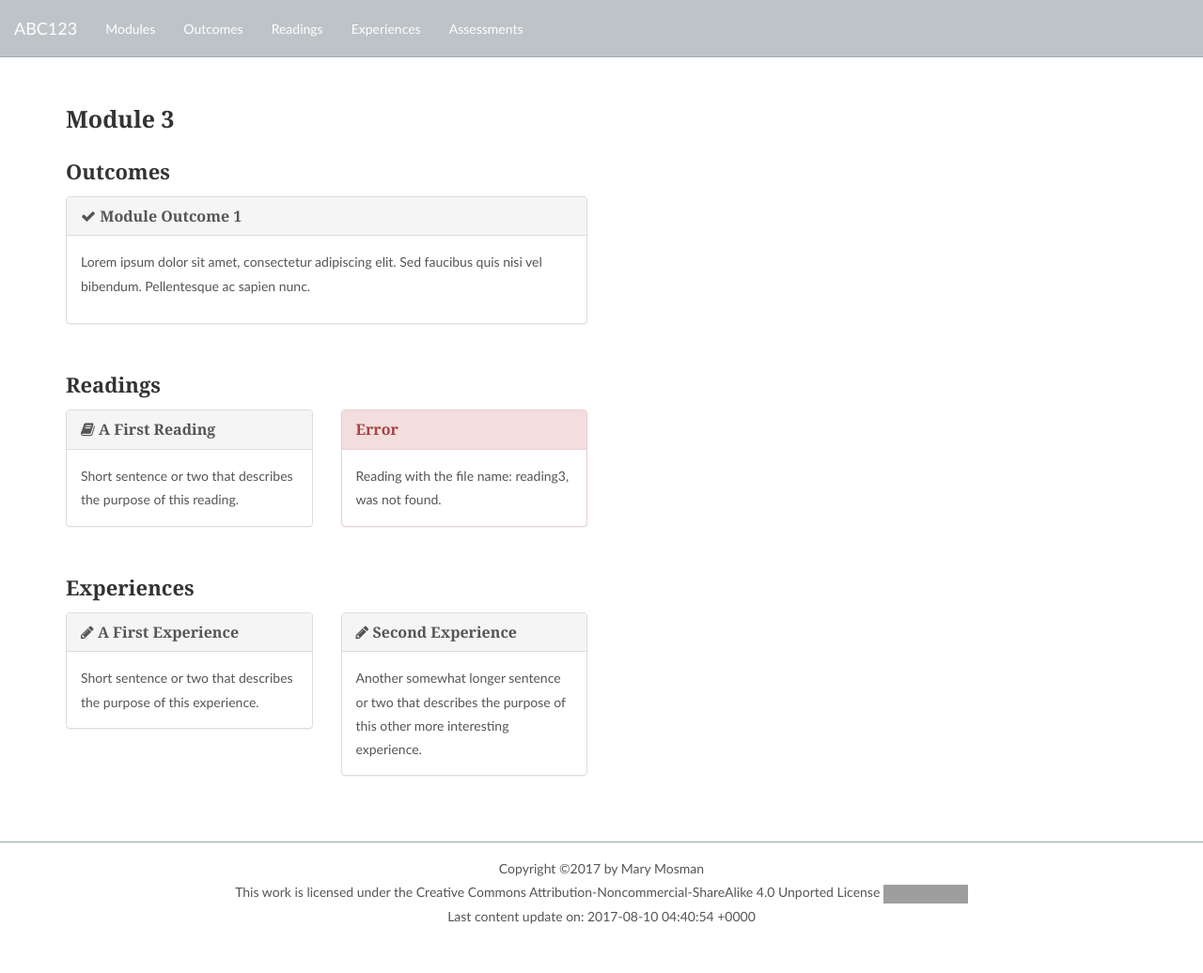
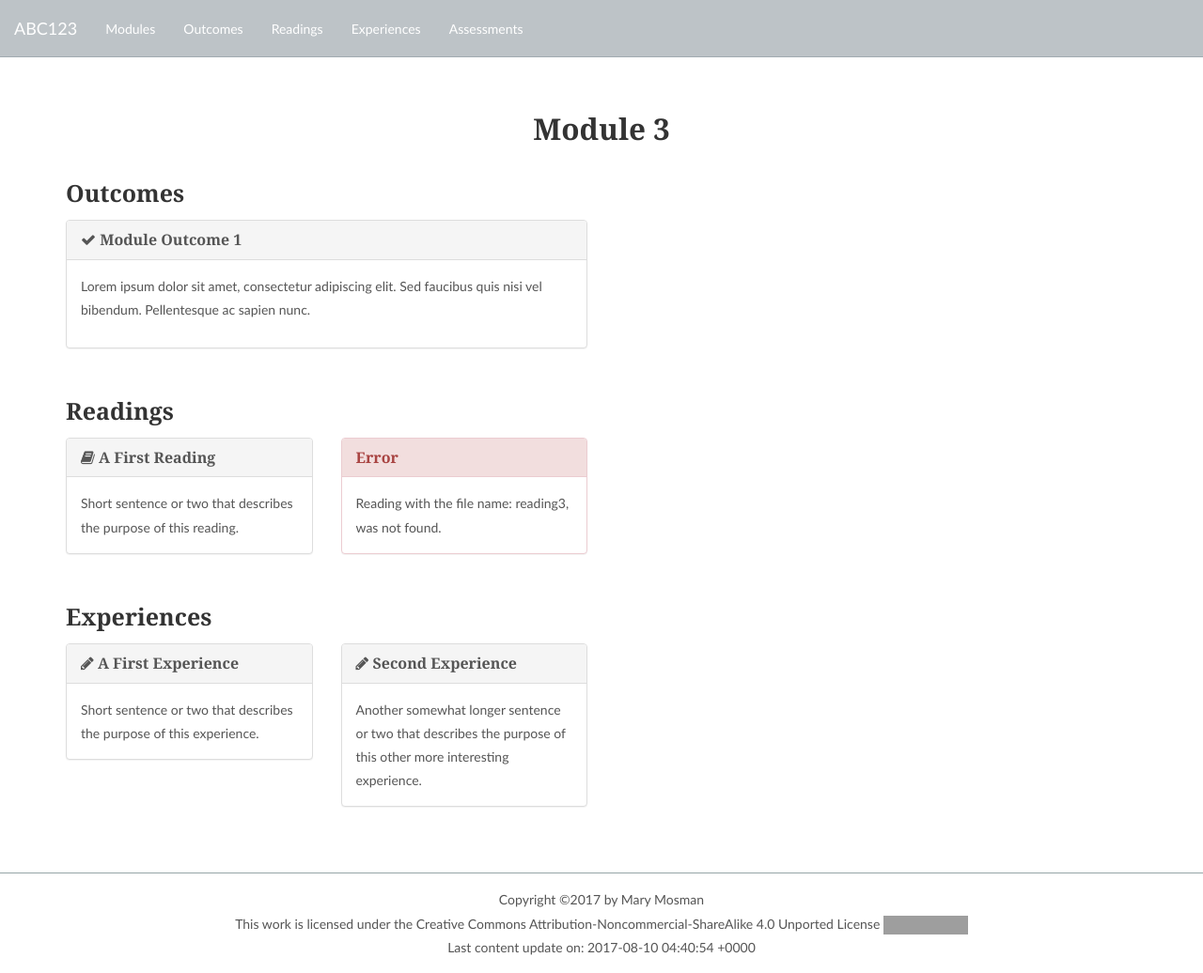
Before and after one commit to mbMosman/course-web-template, a Jekyll site: the page built from _modules/module3.md, in a window 1280 px wide and 1036 px high. Shown: the whole window at 94% size. Built offline with Jekyll 4.4.1, drawn with Linux system fonts in a browser that asks for light colours; grey boxes are pictures that could not be loaded.

Commit message:
adjust module layout

```diff
--- a/_layouts/module.html
+++ b/_layouts/module.html
@@ -2,10 +2,10 @@
 layout: page
 ---
 
-<h2>{{ page.title }}</h2>
+<h1>{{ page.title }}</h1>
 
 {% if page.outcomes.size > 0 %}
-<h3>Outcomes</h3>
+<h2>Outcomes</h2>
 <div class="row">
 {% for outcome_name in page.outcomes %}
   <div class="col-xs-12 col-md-6">
@@ -18,7 +18,7 @@ layout: page
 {% endif %}
 
 {% if page.readings.size > 0 %}
-<h3>Readings</h3>
+<h2>Readings</h2>
 <div class="row">
 {% for reading_name in page.readings %}
   <div class="col-sm-4 col-lg-3">
@@ -33,7 +33,7 @@ layout: page
 {% endif %}
 
 {% if page.experiences.size > 0 %}
-<h3>Experiences</h3>
+<h2>Experiences</h2>
 <div class="row">
 {% for exp_name in page.experiences %}
   <div class="col-sm-4 col-lg-3">
```
